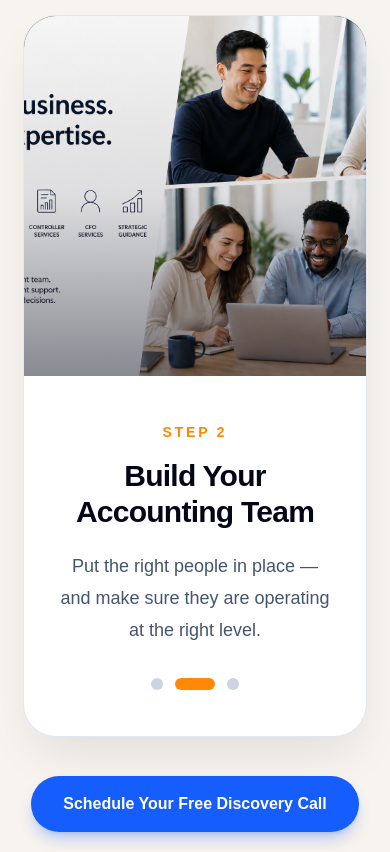
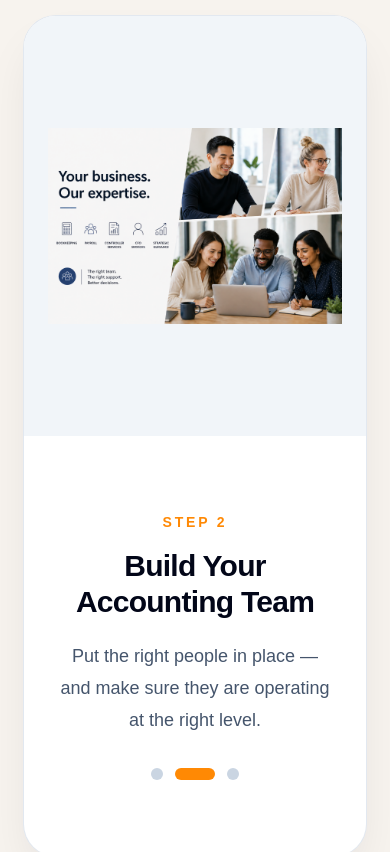
Before and after one commit to cfoadvisorypartners/cfo-advisory-partners-site, a Next.js app: page / in a window 390 px wide. Shown: the part 7100-7952 px from the top of the page. Built offline with nearby package versions, Linux system fonts and the light colour scheme.

Commit message:
Fix next steps image cropping and sizing

```diff
--- a/src/components/NextStepsSection.tsx
+++ b/src/components/NextStepsSection.tsx
@@ -61,17 +61,18 @@ function NextStepsSection() {
 
           <div className="mx-auto mt-12 max-w-5xl overflow-hidden rounded-[2rem] bg-white shadow-2xl shadow-slate-900/10 ring-1 ring-slate-200">
             <div className="grid lg:grid-cols-[1.05fr_0.95fr]">
-              <div className="relative h-[360px] overflow-hidden bg-slate-900 lg:h-[420px]">
+
+              {/* IMAGE SIDE (FIXED) */}
+              <div className="relative flex h-[420px] items-center justify-center bg-slate-100 p-6">
                 <img
                   src={activeStep.image}
                   alt={activeStep.title}
-                  className="h-full w-full object-cover transition-all duration-700 ease-in-out"
+                  className="max-h-full max-w-full object-contain transition-all duration-700 ease-in-out"
                 />
-
-                <div className="absolute inset-0 bg-gradient-to-t from-slate-950/45 via-slate-950/10 to-transparent" />
               </div>
 
-              <div className="flex min-h-[360px] flex-col justify-center p-8 text-center lg:min-h-[420px] lg:p-12 lg:text-left">
+              {/* TEXT SIDE */}
+              <div className="flex min-h-[420px] flex-col justify-center p-8 text-center lg:p-12 lg:text-left">
                 <p className="text-sm font-semibold uppercase tracking-[0.2em] text-orange-400">
                   Step {activeIndex + 1}
                 </p>
@@ -95,7 +96,6 @@ function NextStepsSection() {
                           ? "w-10 bg-orange-400"
                           : "w-3 bg-slate-300 hover:bg-slate-400"
                       }`}
-                      aria-label={`Show ${step.title}`}
                     />
                   ))}
                 </div>
```
